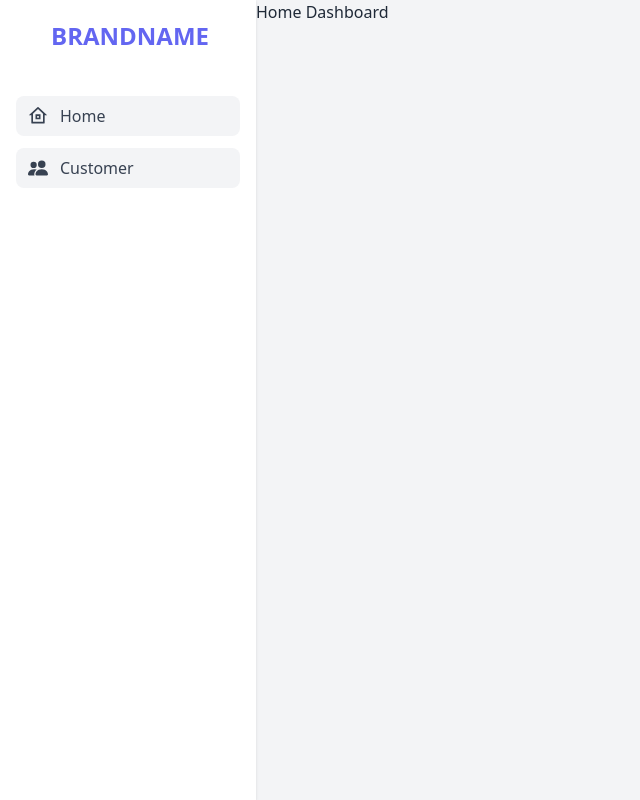
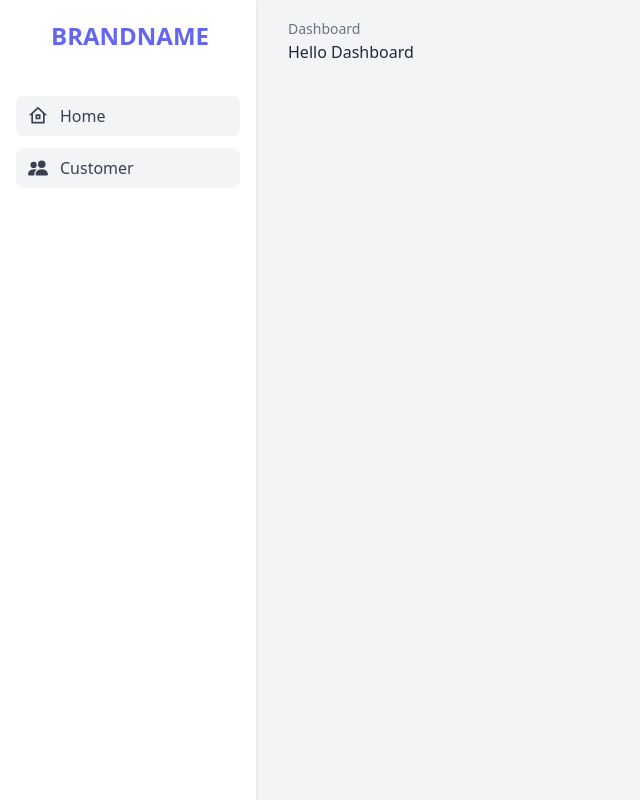
Before and after one commit to evriyanaindrasaputra/react-dashboard, a React (Vite) app: page /dashboard in a window 1280 px wide. Shown: the whole page, without its empty margins (0-640 px from the left). Built offline with nearby package versions, Linux system fonts and the light colour scheme; no server answers.

Commit message:
feat: add breadcrumb

```diff
--- /dev/null
+++ b/src/components/breadcrumb.tsx
@@ -0,0 +1,40 @@
+import React from "react";
+import { Link } from "react-router-dom";
+import { BsChevronRight } from 'react-icons/bs'
+import { BreadcrumbItem } from "~/types/breadcrumb";
+
+type BreadcrumbProps = {
+  items: BreadcrumbItem[]
+}
+
+
+const Breadcrumb: React.FC<BreadcrumbProps> = ({ items }) => {
+  return (
+    <nav aria-label="Breadcrumb" className="hidden sm:flex">
+      <ol className="flex items-center space-x-4">
+        {items.map(({ name, slug, current }, index) => (
+          <li key={name}>
+            <div className="flex items-center">
+              <Link to={slug}>
+                <a
+                  aria-current={current ? "page" : undefined}
+                  className="mr-4 text-sm font-medium text-gray-500 hover:text-gray-700"
+                >
+                  {name}
+                </a>
+              </Link>
+              {index < items.length - 1 &&
+                <BsChevronRight
+                  aria-hidden="true"
+                  className="flex-shrink-0 h-5 w-5 text-gray-400"
+                />
+              }
+            </div>
+          </li>
+        ))}
+      </ol>
+    </nav>
+  );
+}
+
+export default Breadcrumb
--- a/src/layouts/dashboard-layout.tsx
+++ b/src/layouts/dashboard-layout.tsx
@@ -8,7 +8,7 @@ const Dashboardlayout: React.FC = () => {
     <>
       <div className="flex flex-row min-h-screen bg-gray-100 text-gray-800">
         <Sidebar />
-        <main className="main flex flex-col flex-grow -ml-64 md:ml-0 transition-all duration-150 ease-in">
+        <main className="flex flex-col py-4 px-8 flex-grow -ml-64 md:ml-0 transition-all duration-150 ease-in">
           {outlet}
         </main>
       </div>
--- /dev/null
+++ b/src/pages/dashboard/customer/index.tsx
@@ -0,0 +1,15 @@
+import React from 'react'
+import Breadcrumb from '~/components/breadcrumb'
+
+const DashboardCustomer: React.FC = () => {
+  return (
+    <>
+      <Breadcrumb items={[
+        { name: 'Customer', slug: 'dashboard/customer'},
+      ]} />
+      <p>Hello Dashboard Customer</p>
+    </>
+  )
+}
+
+export default DashboardCustomer
--- /dev/null
+++ b/src/pages/dashboard/index.tsx
@@ -0,0 +1,15 @@
+import React from 'react'
+import Breadcrumb from '~/components/breadcrumb'
+
+const Dashboard = () => {
+  return (
+    <>
+      <Breadcrumb items={[
+        { name: 'Dashboard', slug: 'dashboard', current: true }
+      ]} />
+      <p>Hello Dashboard</p>
+    </>
+  )
+}
+
+export default Dashboard
--- /dev/null
+++ b/src/types/breadcrumb.ts
@@ -0,0 +1,5 @@
+export interface BreadcrumbItem  {
+  name: string;
+  slug: string;
+  current?: boolean;
+}
```
Also changed, not shown: src/routes/index.tsx (+5 -3 lines).
